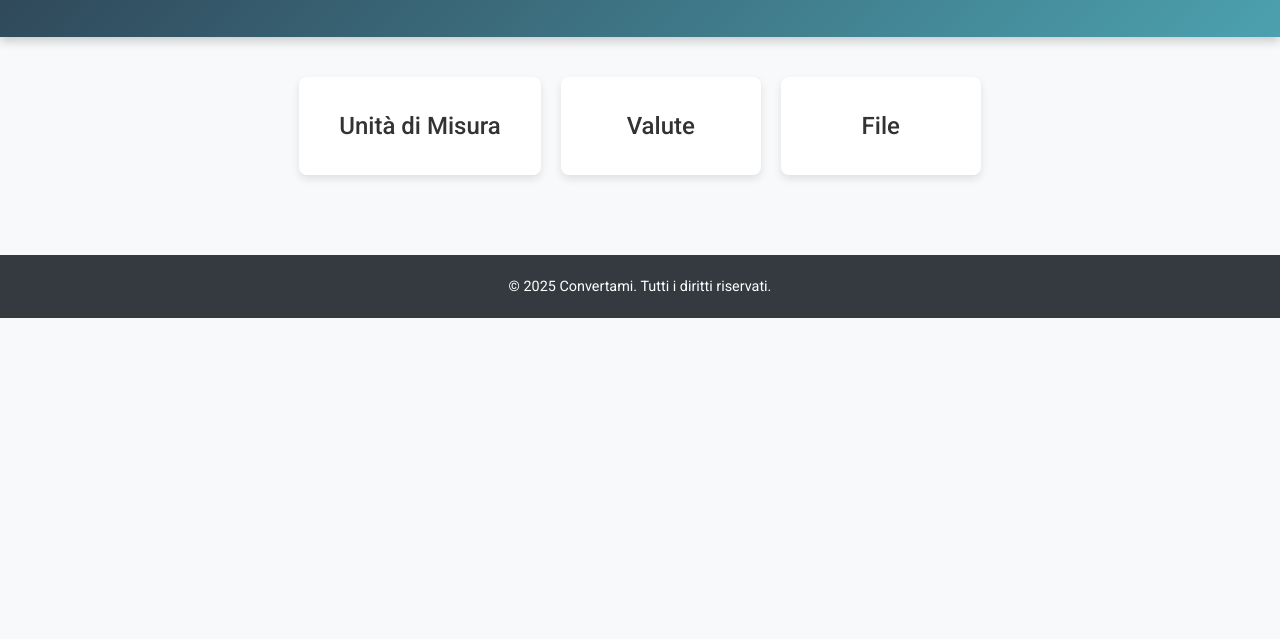
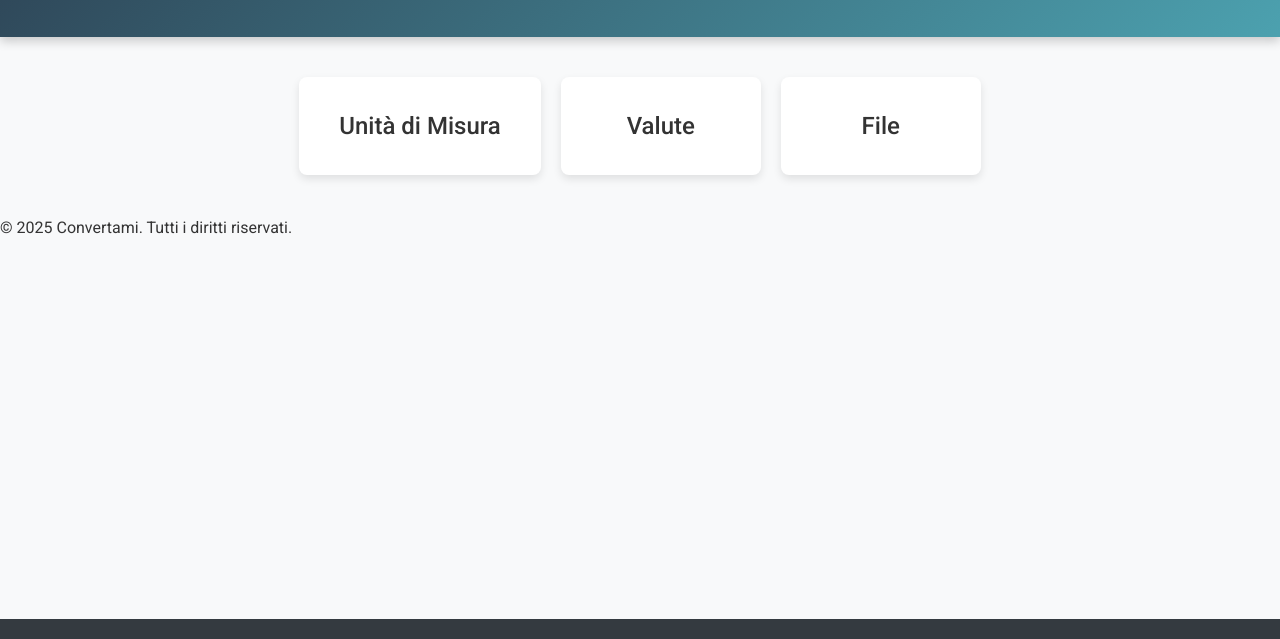
Before and after one commit to riccardomurachelli/convertami, a website: page public/index.html in a window 1280 px wide. Shown: the part 161-800 px from the top of the page. Drawn offline with Linux system fonts and the light colour scheme.

Commit message:
Corretto lo stile del footer per una posizione fissa e un migliore allineamento.

```diff
--- a/public/index.html
+++ b/public/index.html
@@ -23,7 +23,7 @@
       <a href="files.html" class="card">File</a>
     </div>
   </main>
-  <footer>
+  <footer style="position: fixed; bottom: 0; width: 100%; text-align: center; padding: 10px 0;"></footer>
     <p>&copy; 2025 Convertami. Tutti i diritti riservati.</p>
   </footer>
 </body>
```
